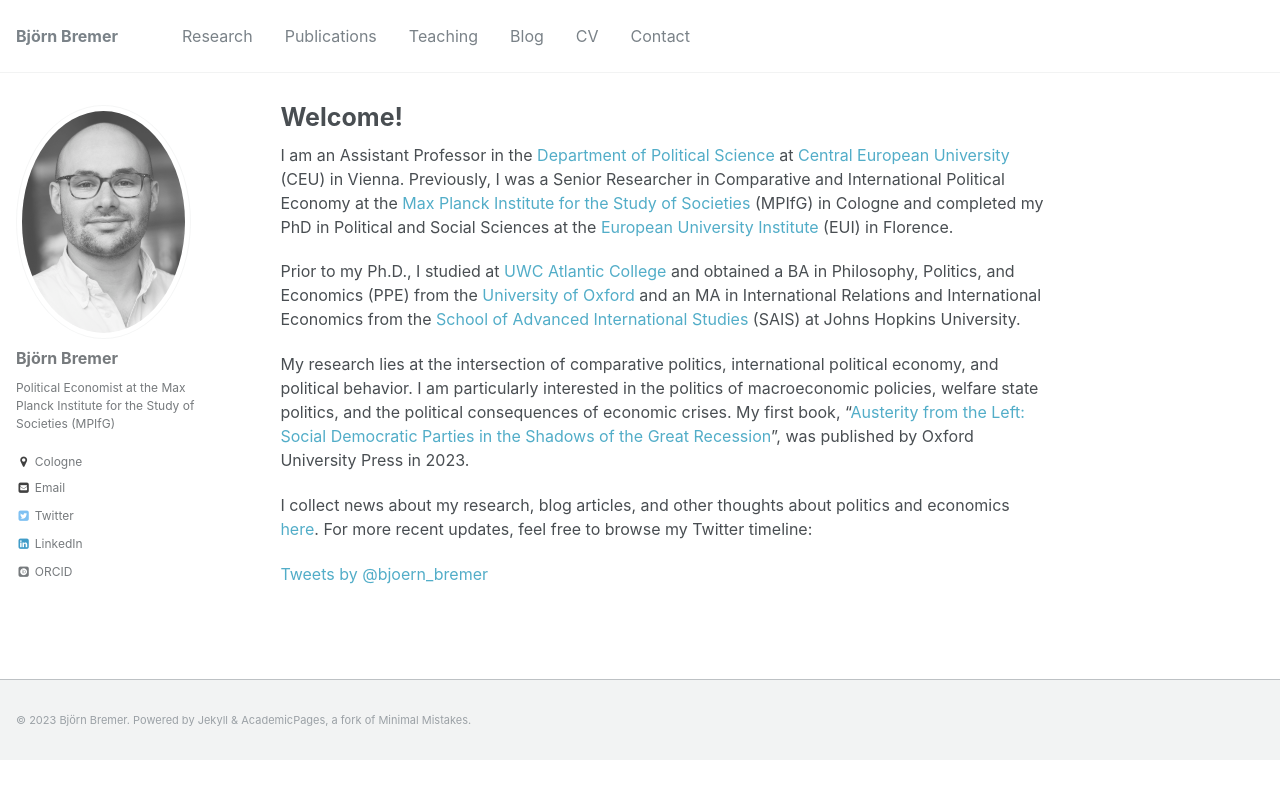
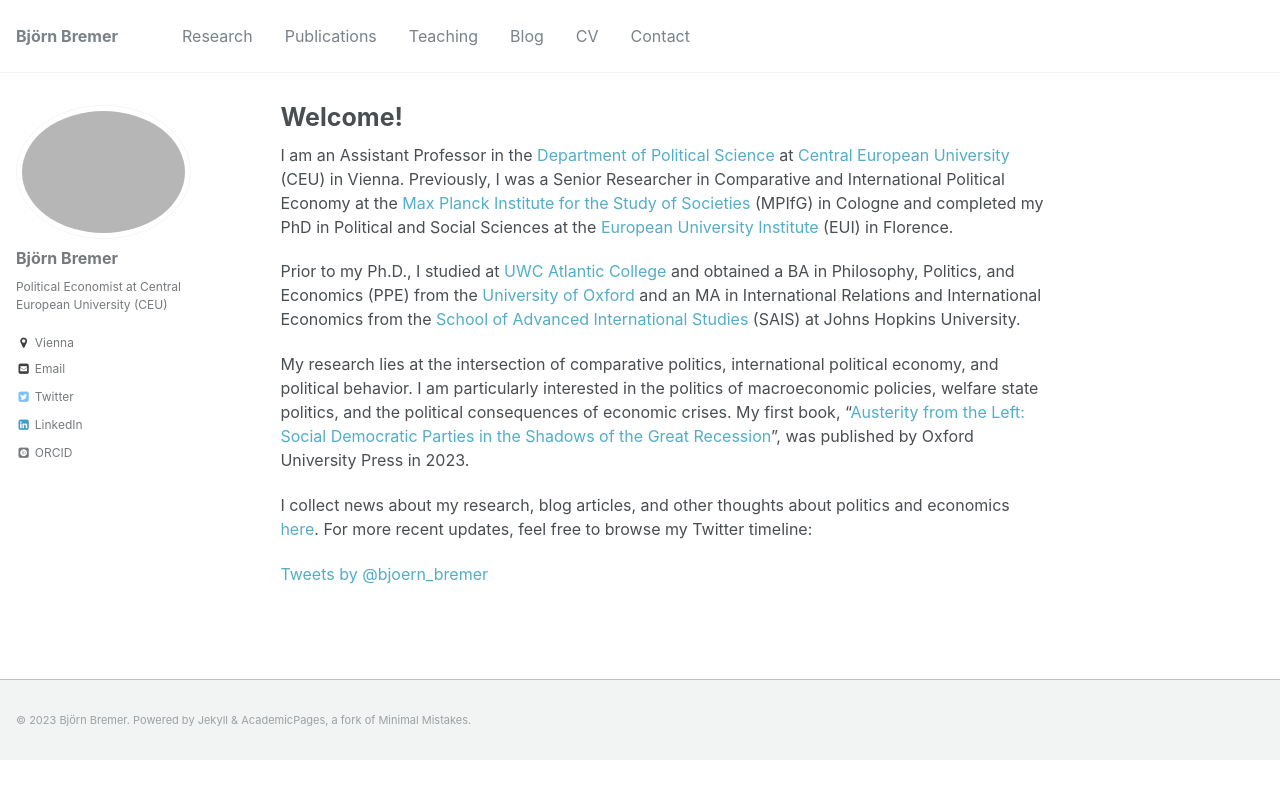
Before and after one commit to bjoernbremer/bjoernbremer.github.io, a Jekyll site: the page built from _pages/about.md, in a window 1280 px wide. Shown: the top 799 px of the page. Built offline with Jekyll 4.4.1, drawn with Linux system fonts in a browser that asks for light colours; some web fonts are replaced; comment, search, counter and statistics services are not loaded.

Commit message:
Update _config.yml

```diff
--- a/_config.yml
+++ b/_config.yml
@@ -81,12 +81,12 @@ analytics:
 # Site Author
 author:
   name             : "Björn Bremer"
-  avatar           : "Bremer_Bjoern-graustufen.jpg"
-  bio              : "Political Economist at the Max Planck Institute for the Study of Societies (MPIfG)"
-  location         : "Cologne"
+  avatar           : "Bremer_Bjoern_bw.jpg"
+  bio              : "Political Economist at Central European University (CEU)"
+  location         : "Vienna"
   employer         :
   googlescholar    :
-  email            : "bremer@mpifg.de"
+  email            : "bremerb@ceu.edu"
   uri              :
   bitbucket        :
   codepen          :
@@ -112,6 +112,7 @@ author:
   xing             :
   youtube          :
   wikipedia        :
+  bluesky          : "bjoernbremer.bsky.social"
 
 
 # Reading Files
```
